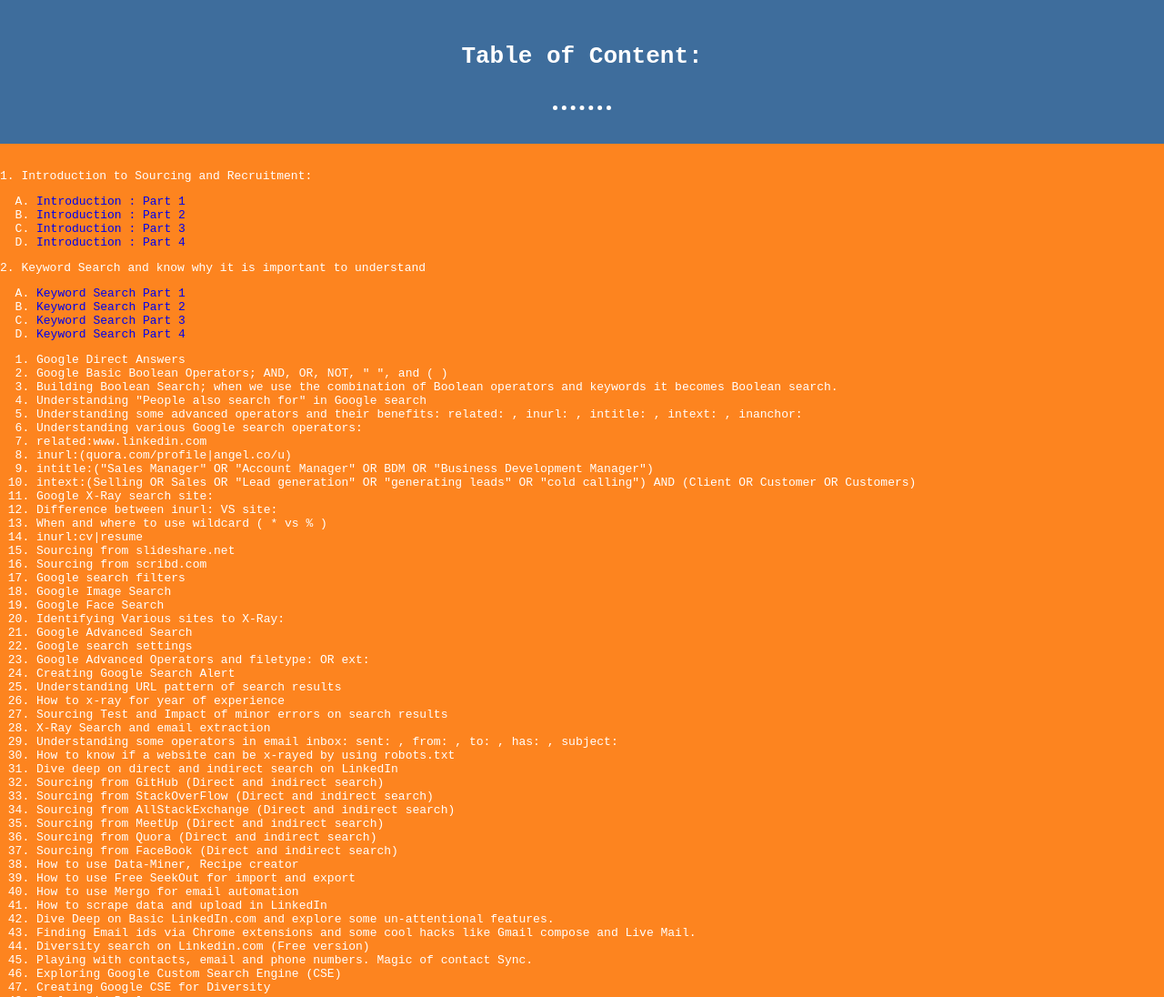
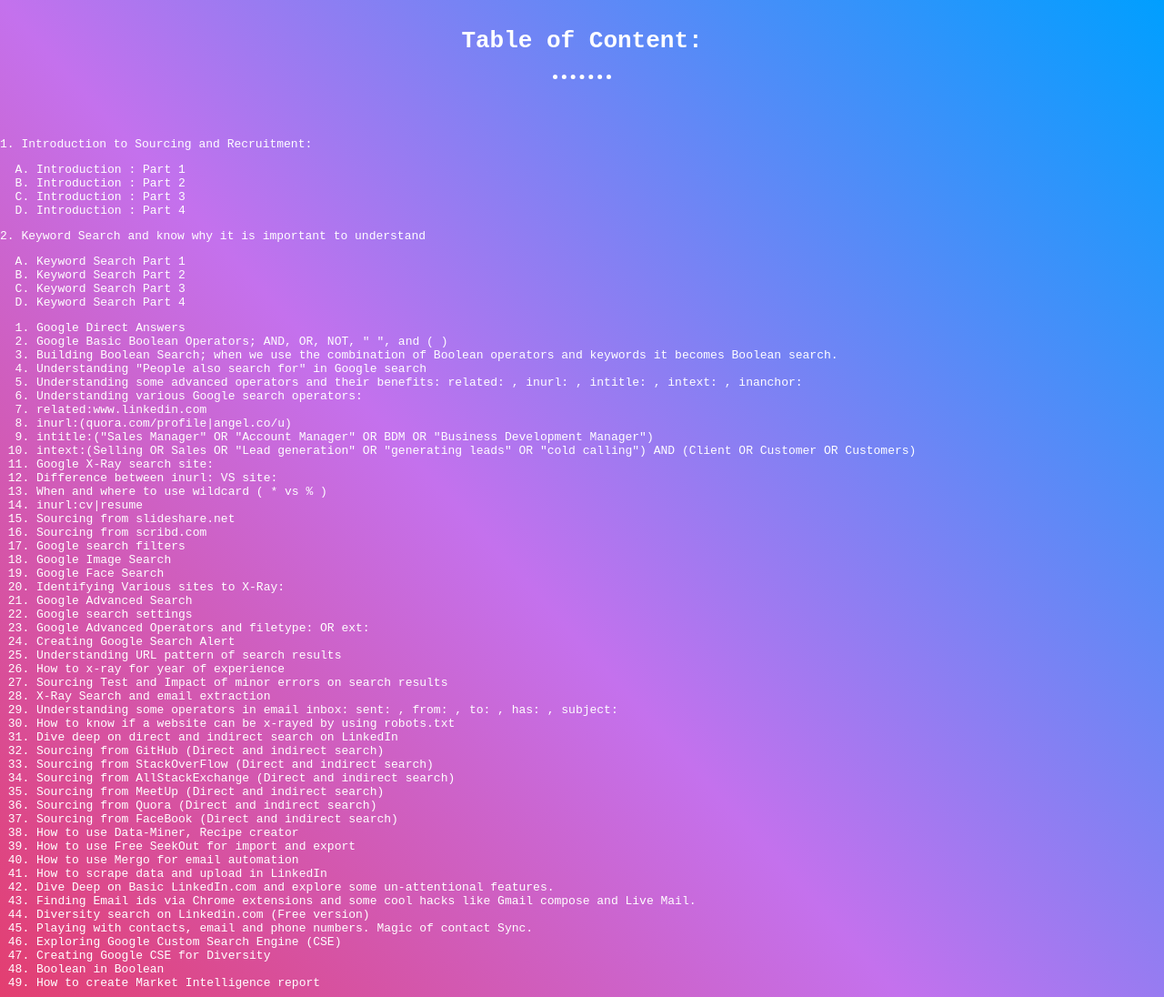
Before and after one commit to shivakumar400/Sourcing-X-Press, a plain HTML site: page CourseContent.html in a window 1280 px wide. Shown: the top 1096 px of the page at 91% size. Drawn offline with Linux system fonts and the light colour scheme.

Commit message:
Update CourseContent.html

```diff
--- a/CourseContent.html
+++ b/CourseContent.html
@@ -6,75 +6,43 @@
   <meta http-equiv="X-UA-Compatible" content="ie=edge">
   <title>The Learnings</title>
 
-  <style>
-
- div { background-color: #3E6D9C;
-  color: white;
-    font-family: monospace;
-  margin: 0;
-  }
-
-  hr {
-  width: 5%;
-  border-style: none;
-  border-top: dotted;
-  border-width: 5px
-
-}
-
-    body {
-
-  background-color: #FD841F;
-  color: white;
-  font-family: monospace;
-  margin: 0;
-
-}
-
-    a {
-
-    text-decoration: none;
-      color; white;
-    }
-  </style>
+  <link rel="stylesheet" href="css/styles.css">
+  <link rel="icon" href="css/logo.png">
 
 </head>
 
-<body>
+<body class="toc-body">
 
-<div>
-  <center>
+<div class="">
   <br>
   <br>
-<h1>Table of Content:</h1>
+<h1 class="toc-h1">Table of Content:</h1>
 <br>
-<hr>
+<hr class="toc-hr">
 <br>
 <br>
-  </center>
-</div>
+
 
 
 <br>
-  <section padding: 20px;>
 <p>
    1. Introduction to Sourcing and Recruitment:
 </p>
-<ol type=A>
+<ol class="toc-ol" type=A>
 
-  <li><a href="https://www.youtube.com/embed/vXoCcLoF-G4">Introduction : Part 1</a></li>
-  <li><a href="https://www.youtube.com/embed/5oDwtwKe-14">Introduction : Part 2</a></li>
-  <li><a href="https://www.youtube.com/embed/H2xMK45RL3k">Introduction : Part 3</a></li>
-  <li><a href="https://www.youtube.com/embed/TTS-_mTrPhQ">Introduction : Part 4</a></li>
+  <li><a class="toca" href="https://www.youtube.com/embed/vXoCcLoF-G4">Introduction : Part 1</a></li>
+  <li><a class="toca" href="https://www.youtube.com/embed/5oDwtwKe-14">Introduction : Part 2</a></li>
+  <li><a class="toca" href="https://www.youtube.com/embed/H2xMK45RL3k">Introduction : Part 3</a></li>
+  <li><a class="toca" href="https://www.youtube.com/embed/TTS-_mTrPhQ">Introduction : Part 4</a></li>
 
 </ol>
 <p>2. Keyword Search and know why it is important to understand</p>
 <ol type=A>
 
-<li> <a href="https://www.youtube.com/embed/r5Sgwi_1I-Y">Keyword Search Part 1</a></li>
-<li> <a href="https://www.youtube.com/embed/ZwZJ2sO55Bo">Keyword Search Part 2</a></li>
-<li> <a href="https://www.youtube.com/embed/hrYzeuQICBc">Keyword Search Part 3</a></li>
-<li> <a href="https://www.youtube.com/embed/10Oh8nMsFts">Keyword Search Part 4</a></li>
+<li> <a class="toca" href="https://www.youtube.com/embed/r5Sgwi_1I-Y">Keyword Search Part 1</a></li>
+<li> <a class="toca" href="https://www.youtube.com/embed/ZwZJ2sO55Bo">Keyword Search Part 2</a></li>
+<li> <a class="toca" href="https://www.youtube.com/embed/hrYzeuQICBc">Keyword Search Part 3</a></li>
+<li> <a class="toca" href="https://www.youtube.com/embed/10Oh8nMsFts">Keyword Search Part 4</a></li>
 
 </ol>
 <ol>
@@ -149,6 +117,6 @@
 </center>
 
 </ol>
-</section>
+</div>
 </body>
 </html>
```
